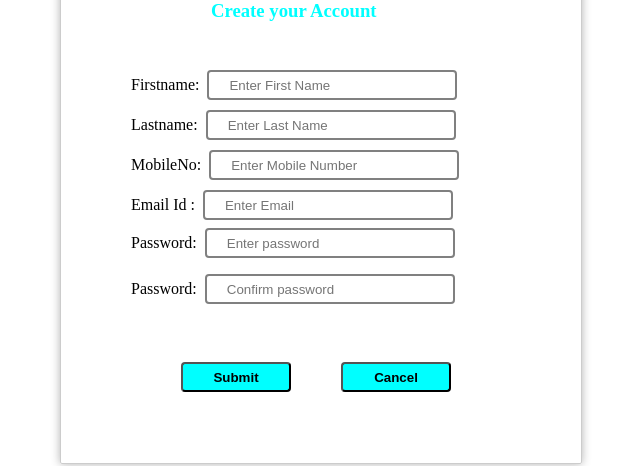
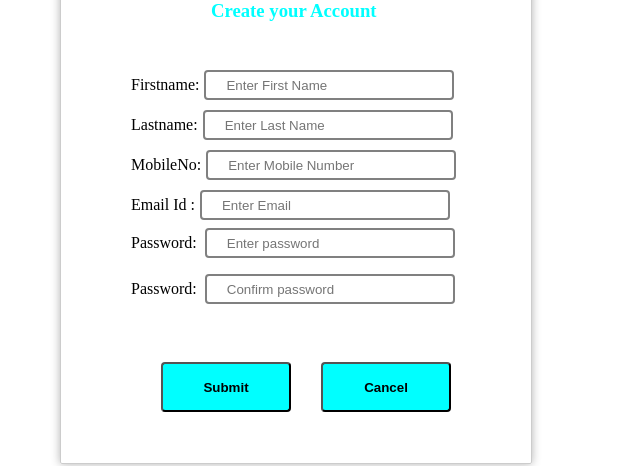
Before and after one commit to sheetalc818/FunDoNotes, an Angular app: page /registration in a window 1280 px wide. Shown: the part 243-709 px from the top of the page, without its empty margins (330-970 px from the left). Built offline with nearby package versions, Linux system fonts and the light colour scheme.

Commit message:
connectivity between module and API's done

```diff
--- a/src/app/dashboard/dashboard.component.html
+++ b/src/app/dashboard/dashboard.component.html
@@ -1,3 +1,5 @@
-<p>
-  Welcome Sheetal!! ,dashboard works!!
-</p>
+<!--HTML is the standard markup language for creating Web pages
+HTML stands for Hyper Text Markup Language
+HTML describes the structure of Web pages using markup-->
+
+<h1> Welcome !! Let's start!!</h1>
--- a/src/app/login/login.component.html
+++ b/src/app/login/login.component.html
@@ -1,20 +1,42 @@
+
+<!--************************************************************************************
+    @purpose: HTML file for designing login page
+
+    @author : Sheetal Chaudhari
+
+    @date   : 13/01/2019
+***************************************************************************************-->
+
+
+<!--HTML is the standard markup language for creating Web pages
+HTML stands for Hyper Text Markup Language
+HTML describes the structure of Web pages using markup-->
+
 <div id="container">
+
+    <!--For image-->
     <div style="text-align:center">
         <img width="130" alt="FundoLogo" src="https://mir-s3-cdn-cf.behance.net/project_modules/disp/b5993922679119.56316a0ca4a90.png">
     </div>
+
+    <!--Form Body-->
     <form>
+
+        <!--Username-->
         <label for="username">Username:</label>
         <input type="text" placeholder="Enter username" id="username" name="username" [(ngModel)]="model.email"
             required>
 
+        <!--For password-->
         <label for="password">Password:</label>
         <input type="password" placeholder="Enter password" id="password" name="password" [(ngModel)]="model.password"
             required>
 
+        <!--For Buttons-->
         <div id="lower">
-            <button type="submit" (click)="login()">Login</button>
-            <button type="submit" (click)="registration()">Registration</button>
+            <button type="submit" (click)="login()"><a>Login</a></button>
+            <button type="submit" (click)="registration()"><a>Registration</a></button>
         </div>
-
+    <!--Form body ends-->
     </form>
 </div>
--- a/src/app/login/login.component.scss
+++ b/src/app/login/login.component.scss
@@ -1,11 +1,22 @@
-//https://www.developerdrive.com/2013/03/how-to-create-a-beautiful-login-form/
 
-/* Bordered form */
+/**************************************************************************************
+
+@Purpose : CSS file for designing Login page
+
+@Author  : Sheetal Chaudhari
+
+@Date    : 14/01/2019
+
+***************************************************************************************/
+
+/*Bordered form */
 form
 {
     border: 20px solid #ffffff;
+
 }
 
+//Id container
 #container
 {
     padding-left: 20px;
@@ -36,13 +47,14 @@ form
     border: 1px solid #c7d0d2;
     border-radius: 2px;
     box-shadow: inset 0 1.5px 3px rgba(190, 190, 190, .4), 0 0 0 5px #f5f7f8;
+
 }
 
+//for username
 input[type=text],
 input[type=username]
 {
     color: #777;
-    //padding-left:5px;
     padding-right:20px;
     margin: 10px;
     margin-top:12px;
@@ -52,11 +64,11 @@ input[type=username]
     height: 35px;
 }
 
+//for password
 input[type=text],
 input[type=password]
 {
     color: #777;
-    //padding-left:5px;
     padding-right:20px;
     margin: 10px;
     margin-top:12px;
@@ -66,6 +78,7 @@ input[type=password]
     height: 35px;
 }
 
+//for submit (Login)
 input[type=submit],
 input[type=Login]
 {
@@ -79,8 +92,9 @@ input[type=Login]
     padding-right:20px
 }
 
+//for submit (Registration)
 input[type=submit],
-input[type=Register]
+input[type=Registration]
 {
     float: right;
     margin-right: 20px;
@@ -103,10 +117,16 @@ input[type=Register]
     padding-right: 10px
 }
 
-
-//Use the :hover selector to change the style of a button when you move the mouse over it.
-
-//Tip: Use the transition-duration property to determine the speed of the "hover" effect
+//for button
+button
+{
+    width: 100px;
+    height: 30px;
+    border-radius: 2px;
+    border: 1px solid #c7d0d2;
+    margin-left: 15px;
+    margin-top: 5px
+}
 
 p a
 {
@@ -116,11 +136,14 @@ p a
     margin-top: -13px;
     margin-right: 20px;
 }
+
+//Use :hover selector to change the style of a button when you move the mouse over it.
 p a:hover
 {
     color: #555;
 }
 
+//Use the transition-duration property to determine the speed of the "hover" effect
 p a
 {
     font-size: 11px;
@@ -137,12 +160,15 @@ p a
     transition: all .4s ease;
 }
 
+//Use :hover selector to change the style of a button when you move the mouse over it.
 input[type=text]:hover,
 input[type=password]:hover
 {
     border: 1px solid #b6bfc0;
     box-shadow: inset 0 1.5px 3px rgba(190, 190, 190, .7), 0 0 0 5px #f5f7f8;
 }
+
+//The :focus selector is used to select the element that has focus.
 input[type=text]:focus,
 input[type=password]:focus
 {
@@ -150,15 +176,10 @@ input[type=password]:focus
     box-shadow: inset 0 1.5px 3px rgba(190, 190, 190, .4), 0 0 0 5px #e6f2f9;
 }
 
+//Use :hover selector to change the style of a button when you move the mouse over it.
 input[type=submit]:hover
 {
     background-image: -webkit-gradient(linear, left top, left bottom, from(#b6e2ff), to(#6ec2e8));
     background-image: -moz-linear-gradient(top left 90deg, #b6e2ff 0%, #6ec2e8 100%);
     background-image: linear-gradient(top left 90deg, #b6e2ff 0%, #6ec2e8 100%);
 }
-input[type=submit]:active
-{
-    background-image: -webkit-gradient(linear, left top, left bottom, from(#6ec2e8), to(#b6e2ff));
-    background-image: -moz-linear-gradient(top left 90deg, #6ec2e8 0%, #b6e2ff 100%);
-    background-image: linear-gradient(top left 90deg, #6ec2e8 0%, #b6e2ff 100%);
-}
--- a/src/app/registration/registration.component.html
+++ b/src/app/registration/registration.component.html
@@ -1,38 +1,57 @@
+
 <!--HTML is the standard markup language for creating Web pages
 HTML stands for Hyper Text Markup Language
 HTML describes the structure of Web pages using markup-->
 
+<!--************************************************************************************
+    @purpose: HTML file for designing login page
+
+    @author : Sheetal Chaudhari
+
+    @date   : 13/01/2019
+***************************************************************************************-->
 
 <div class="container">
 
+  <!--Image code-->
   <div>
     <img width="150" alt="FundoLogo" src="https://mir-s3-cdn-cf.behance.net/project_modules/disp/b5993922679119.56316a0ca4a90.png">
   </div>
+
+  <!--Head Title-->
   <h3>Create your Account</h3>
+
+  <!--Form body-->
   <form>
 
+    <!--Firstname-->
     <label for="firstname">Firstname:</label>
-    <input type="text" placeholder="Enter First Name" id="Firstname" name="fname" required><br>
+    <input type="text" placeholder="Enter First Name" id="Firstname" name="fname" [(ngModel)]="model.firstName" required><br>
 
+    <!--lastname-->
     <label for="lastname">Lastname:</label>
-    <input type="text" placeholder="Enter Last Name" id="Lastname" name="lname" required><br>
+    <input type="text" placeholder="Enter Last Name" id="Lastname" name="lname" [(ngModel)]="model.lastName" required><br>
 
+    <!--MoblileNo-->
     <label for="mobileno">MobileNo:</label>
-    <input type="text" placeholder="Enter Mobile Number" id="mobileno" name="mnum" required> <br>
+    <input type="text" placeholder="Enter Mobile Number" id="mobileno" name="mnum" [(ngModel)]="model.phoneNumber" required> <br>
 
+    <!--MailId-->
     <label for="MailId">Email Id :</label>
-    <input type="text" placeholder="Enter Email" id="MailId" name="email" required><br>
+    <input type="text" placeholder="Enter Email" id="MailId" name="email"   [(ngModel)]="model.email" required><br>
 
+    <!--Password-->
     <label for="password">Password:</label>
-    <input type="password" placeholder="Enter password" id="Password" name="pwd" required> <br>
+    <input type="password" placeholder="Enter password" id="Password" name="pwd" [(ngModel)]="model.password" required> <br>
 
+    <!--confirm password-->
     <label for="Confirm password">Password:</label>
-    <input type="password" placeholder="Confirm password" id="ConfirmPassword" name="cpwd" required> <br>
+    <input type="password" placeholder="Confirm password" id="ConfirmPassword" name="cpwd" [(ngModel)]="model.confirmPassword" required> <br>
 
+    <!--Button-->
     <button type="submit" method="post" (click)="registration()"><b>Submit</b></button>
     <button type="submit" method="post" (click)="cancel()"><b>Cancel</b></button>
 
-
+  <!--Form body ends-->
   </form>
-
 </div>
--- a/src/app/registration/registration.component.scss
+++ b/src/app/registration/registration.component.scss
@@ -1,48 +1,52 @@
+/**************************************************************************************
+
+ @Purpose : CSS file for designing Registartion page
+
+ @Author  : Sheetal Chaudhari
+
+ @Date    : 14/01/2019
+
+***************************************************************************************/
+
+
+
 /* Bordered form */
 form
 {
     border: 20px solid #ffffff;
 }
-    /* Full-width inputs */
+
+/* Full-width inputs for div */
 div
 {
     padding-left: 120px;
     margin-top:10px;
 }
 
+/*For head title*/
 h3
 {
     color: aqua;
     padding-left: 100px;
     padding-top:5px;
     margin-top: 10px
+}
 
-}
+//for input type=text
 input[type=text]
 {
     width: 250px;
     height: 30px;
     padding: 12px 20px;
-    margin-left: 8px;
+    margin-left: 5px;
     margin-top: 10px;
     box-sizing: border-box;
     border: 2px solid gray;
-    border-radius: 4px
+    border-radius: 4px;
+
 }
 
-input[type=MailId]
-{
-    width: 250px;
-    height: 30px;
-    padding:12px 20px;
-    margin-left: 50px;
-    margin-top: 5px;
-    box-sizing: border-box;
-    border: 2px solid gray;
-    border-radius: 4px
-}
-
-
+//for input type submit
 input[type=submit]
 {
     background-color: #ffffff;
@@ -50,7 +54,8 @@ input[type=submit]
     color: white;
     padding: 16px 32px;
     text-decoration: none;
-    margin: 4px 2px;
+    margin-left: 5px;
+    margin-top: 5px;
     cursor: pointer;
     padding-top: 10px;
     padding-left: 10px;
@@ -70,16 +75,17 @@ input[type=password]
     border-radius: 4px;
 }
 
-
+/*For buttons*/
 button
 {
-    width: 110px;
-    height: 30px;
-    margin-left: 50px;
+    width: 130px;
+    height: 50px;
+    margin-left: 30px;
     margin-top: 50px;
     background:aqua;
     border-radius: 4px;
 }
+
 /* Add a hover effect for buttons */
 button:hover
 {
@@ -96,11 +102,13 @@ button:hover
     margin-bottom: 5px;
     margin-left: 10px;
     margin-right: 10px;
-    margin-top: 5px
+    margin-top: 5px;
+    width: 300px;
+    height: 400px;
 }
 .container
 {
-    width: 450px;
+    width: 400px;
     height: 600px;
     top: 50%;
     left:50%;
--- a/src/app/registration/registration.component.ts
+++ b/src/app/registration/registration.component.ts
@@ -1,21 +1,73 @@
+
+/**************************************************************************************
+
+ @Purpose : Registration Component file for Registartion page
+
+ @Author  : Sheetal Chaudhari
+
+ @Date    : 14/01/2019
+
+***************************************************************************************/
+
+
 import { Component, OnInit } from '@angular/core';
 import { Router } from '@angular/router';
 import { from } from 'rxjs';
+import { HttpService } from '../http.service';
+
+/*the @Component decorator identifies the class immediately below it
+as a component class, and specifies its metadata*/
 
 @Component({
   selector: 'app-registration',
   templateUrl: './registration.component.html',
   styleUrls: ['./registration.component.scss']
 })
+
+
 export class RegistrationComponent implements OnInit {
+  model = {
+    "firstName": "",
+    "lastName": "",
+    "phoneNumber": "",
+    "imageUrl": "",
+    "role": "",
+    "service": "basic",
+    "createdDate": "2019-01-17T07:39:30.294Z",
+    "modifiedDate": "2019-01-17T07:39:30.294Z",
+    "addresses": [
+      {}
+    ],
+    "realm": "",
+    "username": "",
+    "email": "",
+    "emailVerified": true,
+    "id": "string",
+    "password": "",
+    "confirmPassword": ""
+  };
+  //constructor for initialization for http services
+  constructor(private router: Router, private httpService: HttpService) { }
 
-  constructor(private router: Router) { }
-
+  //ngOnInit() method to handle any additional initialization tasks
   ngOnInit() { }
 
+  //if Registration button pressed, registration() method invoked
   registration() {
-    this.router.navigate([' ']);
+    if (this.model.password == this.model.confirmPassword) {
+      this.httpService.postService('/user/userSignUp', this.model).subscribe(data => {
+        console.log(data);
+        this.router.navigate(['']);
+      }, err => {
+        console.log(err);
+        this.router.navigate(['']);
+      })
+    } else {
+      alert("confirm password mismatch")
+    }
+
   }
+  //else cancel
   cancel() {
     this.router.navigate([' ']);
   }
```
Also changed, not shown: src/app/app-routing.module.ts (+12 -0 lines), src/app/app.module.ts (+15 -4 lines), src/app/http.service.ts (+17 -0 lines), src/app/login/login.component.ts (+25 -3 lines).
